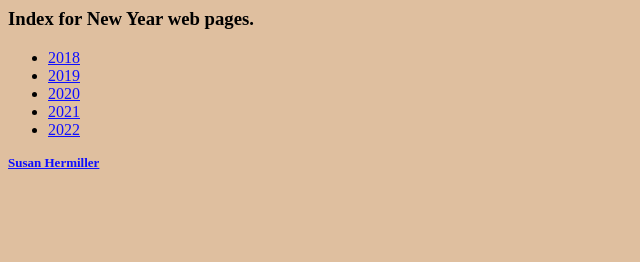
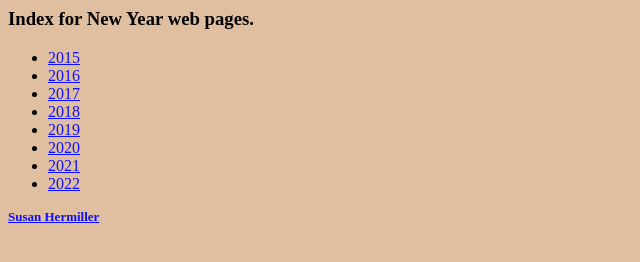
Before and after one commit to shermiller/NewYear_shmb, a plain HTML site: page index.html in a window 1280 px wide. Shown: the whole page, without its empty margins (0-640 px from the left). Drawn offline with Linux system fonts and the light colour scheme.

Commit message:
Update index.html

```diff
--- a/index.html
+++ b/index.html
@@ -9,6 +9,9 @@
 
 
 <ul>
+<li>  <a href="2015/index.html">2015</a>  </li>
+<li>  <a href="2016/index.html">2016</a>  </li>
+<li>  <a href="2017/index.html">2017</a>  </li>
 <li>  <a href="2018/index.html">2018</a>  </li>
 <li>  <a href="2019/index.html">2019</a>  </li>
 <li>  <a href="2020/index.html">2020</a>  </li>
```
